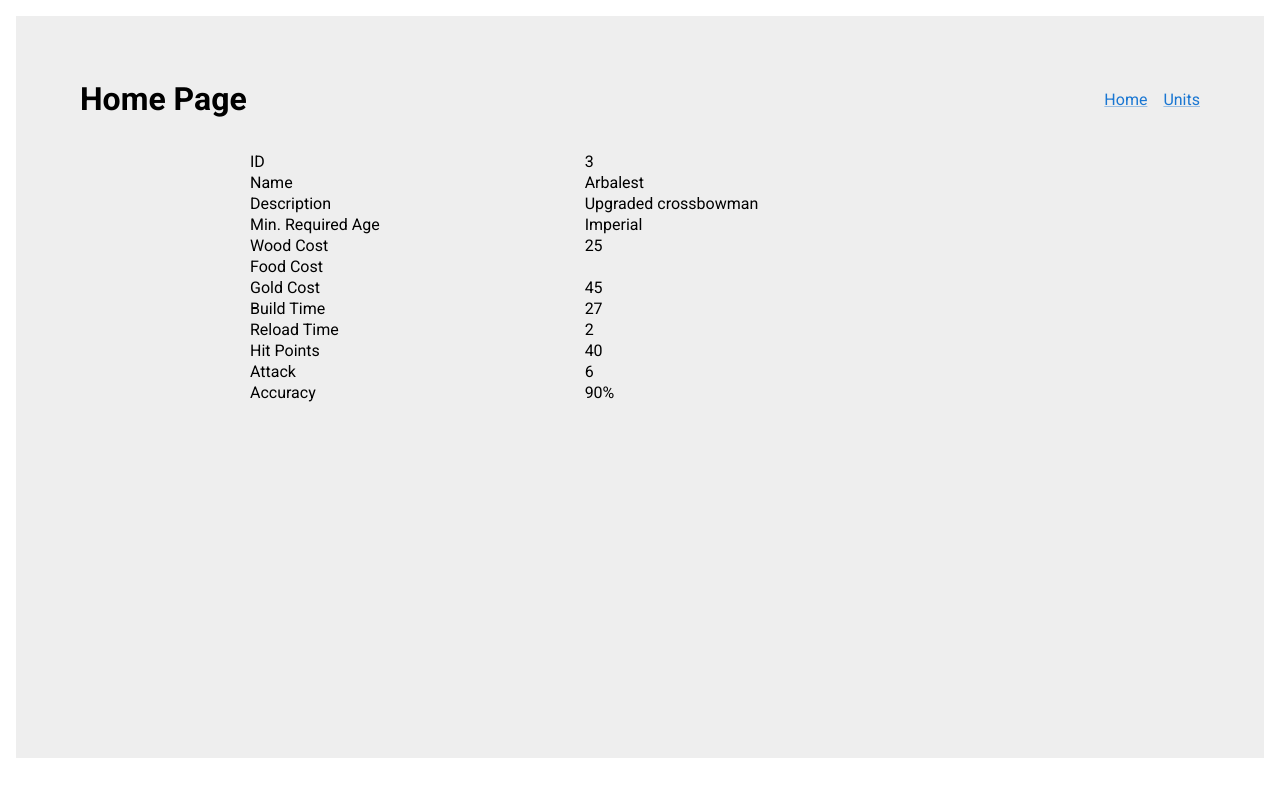
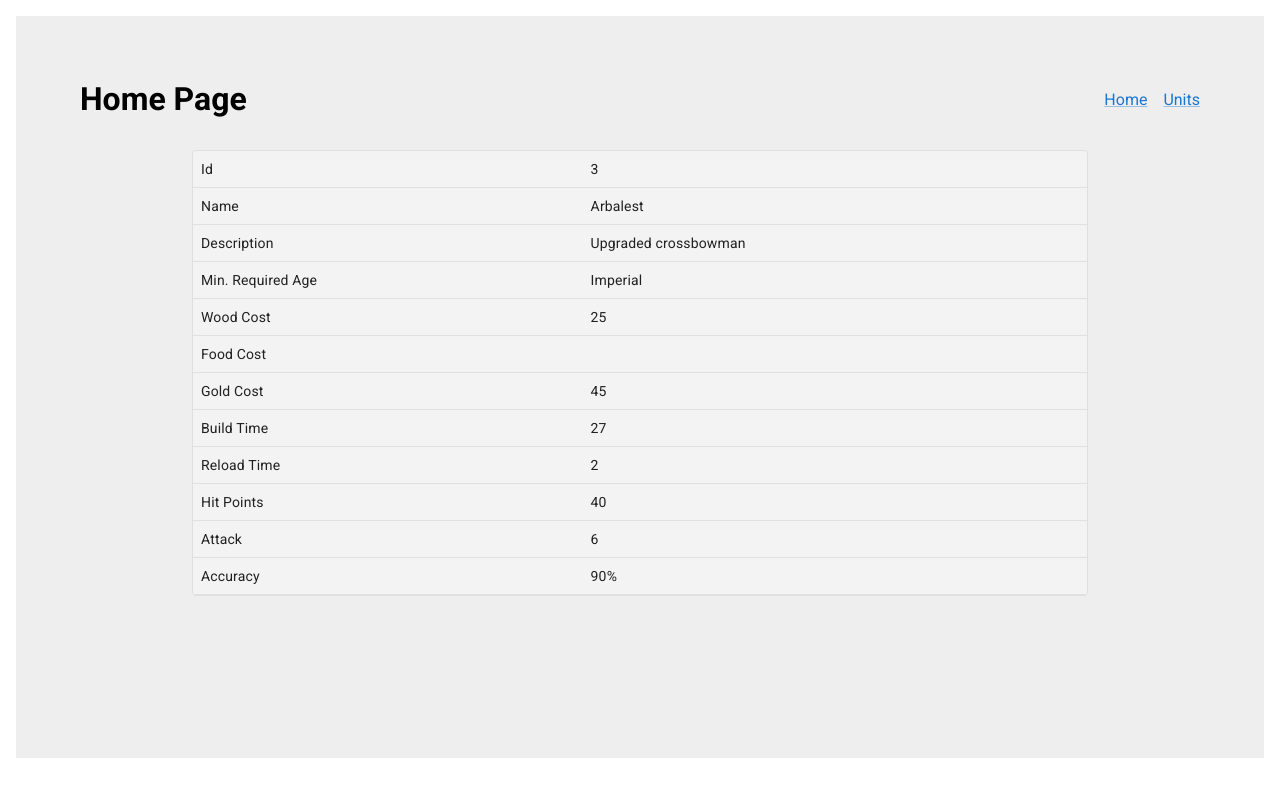
Before and after one commit to itskalender/adesso-fe-task, a React (Create React App) app: page /units/arbalest in a window 1280 px wide. Shown: the top 796 px of the page. Built offline with nearby package versions, Linux system fonts and the light colour scheme.

Commit message:
Task completed

```diff
--- a/src/components/List/index.js
+++ b/src/components/List/index.js
@@ -23,9 +23,8 @@ import { useTheme } from '@mui/material/styles';
 
 import './index.scss';
 
-function TablePaginationActions(props) {
+function TablePaginationActions({ count, page, rowsPerPage, onPageChange }) {
   const theme = useTheme();
-  const { count, page, rowsPerPage, onPageChange } = props;
 
   const handleFirstPageButtonClick = event => {
     onPageChange(event, 0);
@@ -84,9 +83,9 @@ function TablePaginationActions(props) {
     </Box>
   );
 }
-function List() {
-  const unitList = useSelector(state =>
-    state.units.filter(u => {
+
+function getFilteredUnits(state) {
+  return state.units.filter(u => {
     const { age: selectedAge } = state.currentState.filters;
     const {
       wood: woodRange,
@@ -116,12 +115,10 @@ function List() {
     }
 
     return ageFilter && woodFilter && foodFilter && goldFilter;
-    })
-  );
-  const [page, setPage] = useState(0);
-  const [rowsPerPage, setRowsPerPage] = useState(5);
+  });
+}
 
-  const getUnitCost = unit => {
+function getUnitCost(unit) {
   const hasCost = unit.cost !== null;
   const cost = [];
 
@@ -133,9 +130,13 @@ function List() {
   }
 
   return cost.join(', ');
-  };
+}
 
-  // Avoid a layout jump when reaching the last page with empty rows.
+function List() {
+  const unitList = useSelector(getFilteredUnits);
+  const [page, setPage] = useState(0);
+  const [rowsPerPage, setRowsPerPage] = useState(5);
+
   const emptyRows =
     page > 0 ? Math.max(0, (1 + page) * rowsPerPage - unitList.length) : 0;
 
@@ -215,85 +216,85 @@ function List() {
   );
 }
 
-// function List() {
-//   const unitList = useSelector(state =>
-//     state.units.filter(u => {
-//       const { age: selectedAge } = state.currentState.filters;
-//       const {
-//         wood: woodRange,
-//         food: foodRange,
-//         gold: goldRange,
-//       } = state.currentState.filters.costs;
+export default List;
 
-//       let ageFilter = u.age === selectedAge;
-//       let woodFilter = true;
-//       let foodFilter = true;
-//       let goldFilter = true;
+/* function List() {
+  const unitList = useSelector(state =>
+    state.units.filter(u => {
+      const { age: selectedAge } = state.currentState.filters;
+      const {
+        wood: woodRange,
+        food: foodRange,
+        gold: goldRange,
+      } = state.currentState.filters.costs;
 
-//       if (selectedAge === 'All') {
-//         ageFilter = true;
-//       }
+      let ageFilter = u.age === selectedAge;
+      let woodFilter = true;
+      let foodFilter = true;
+      let goldFilter = true;
 
-//       if (u.cost && u.cost.Wood) {
-//         woodFilter = u.cost.Wood <= woodRange[1] && u.cost.Wood >= woodRange[0];
-//       }
+      if (selectedAge === 'All') {
+        ageFilter = true;
+      }
 
-//       if (u.cost && u.cost.Food) {
-//         foodFilter = u.cost.Food <= foodRange[1] && u.cost.Food >= foodRange[0];
-//       }
+      if (u.cost && u.cost.Wood) {
+        woodFilter = u.cost.Wood <= woodRange[1] && u.cost.Wood >= woodRange[0];
+      }
 
-//       if (u.cost && u.cost.Gold) {
-//         goldFilter = u.cost.Gold <= goldRange[1] && u.cost.Gold >= goldRange[0];
-//       }
+      if (u.cost && u.cost.Food) {
+        foodFilter = u.cost.Food <= foodRange[1] && u.cost.Food >= foodRange[0];
+      }
 
-//       return ageFilter && woodFilter && foodFilter && goldFilter;
-//     })
-//   );
+      if (u.cost && u.cost.Gold) {
+        goldFilter = u.cost.Gold <= goldRange[1] && u.cost.Gold >= goldRange[0];
+      }
 
-//   const getUnitCost = unit => {
-//     const hasCost = unit.cost !== null;
-//     const cost = [];
+      return ageFilter && woodFilter && foodFilter && goldFilter;
+    })
+  );
 
-//     if (hasCost) {
-//       for (let [key, value] of Object.entries(unit.cost)) {
-//         const str = `${key}: ${value}`;
-//         cost.push(str);
-//       }
-//     }
+  const getUnitCost = unit => {
+    const hasCost = unit.cost !== null;
+    const cost = [];
 
-//     return cost.join(', ');
-//   };
+    if (hasCost) {
+      for (let [key, value] of Object.entries(unit.cost)) {
+        const str = `${key}: ${value}`;
+        cost.push(str);
+      }
+    }
 
-//   return (
-//     <div className="list">
-//       <h2 className="list__title">List</h2>
-//       <table className="list__table">
-//         <thead>
-//           <tr>
-//             <th>Id</th>
-//             <th>Name</th>
-//             <th>Age</th>
-//             <th>Costs</th>
-//           </tr>
-//         </thead>
-//         <tbody>
-//           {unitList.map(unit => (
-//             <tr key={unit.id}>
-//               <td>{unit.id}</td>
-//               <td>
-//                 <Link to={`/units/${unit.name.toLowerCase()}`}>
-//                   {unit.name}
-//                   <NorthEastIcon sx={{ fontSize: '16px' }} />
-//                 </Link>
-//               </td>
-//               <td>{unit.age}</td>
-//               <td>{getUnitCost(unit)}</td>
-//             </tr>
-//           ))}
-//         </tbody>
-//       </table>
-//     </div>
-//   );
-// }
+    return cost.join(', ');
+  };
 
-export default List;
+  return (
+    <div className="list">
+      <h2 className="list__title">List</h2>
+      <table className="list__table">
+        <thead>
+          <tr>
+            <th>Id</th>
+            <th>Name</th>
+            <th>Age</th>
+            <th>Costs</th>
+          </tr>
+        </thead>
+        <tbody>
+          {unitList.map(unit => (
+            <tr key={unit.id}>
+              <td>{unit.id}</td>
+              <td>
+                <Link to={`/units/${unit.name.toLowerCase()}`}>
+                  {unit.name}
+                  <NorthEastIcon sx={{ fontSize: '16px' }} />
+                </Link>
+              </td>
+              <td>{unit.age}</td>
+              <td>{getUnitCost(unit)}</td>
+            </tr>
+          ))}
+        </tbody>
+      </table>
+    </div>
+  );
+} */
--- a/src/components/List/index.scss
+++ b/src/components/List/index.scss
@@ -22,5 +22,10 @@
       display: flex;
       align-items: center;
     }
+
+    td,
+    th {
+      padding: 8px;
+    }
   }
 }
--- a/src/components/UnitDetails/index.js
+++ b/src/components/UnitDetails/index.js
@@ -1,78 +1,80 @@
 import { useParams } from 'react-router-dom';
 import { useSelector } from 'react-redux';
+
+import Table from '@mui/material/Table';
+import TableBody from '@mui/material/TableBody';
+import TableCell from '@mui/material/TableCell';
+import TableContainer from '@mui/material/TableContainer';
+import TableHead from '@mui/material/TableHead';
+import TableRow from '@mui/material/TableRow';
+import Paper from '@mui/material/Paper';
+
+import { getUnitData } from '../../utils';
 
 import './index.scss';
 
 function UnitDetails() {
   const { unit } = useParams();
-
-  const unitData = useSelector(state => {
-    const upperCaseUnitName = unit
-      .split(' ')
-      .map(word => word[0].toUpperCase() + word.slice(1))
-      .join(' ');
-
-    const selectedUnit = state.units.find(
-      unit => unit.name === upperCaseUnitName
-    );
-    console.log(selectedUnit);
-    return selectedUnit;
-  });
+  const unitData = useSelector(state => getUnitData(state, unit));
 
   return (
     <div className="unit-details">
-      <table className="unit-details__table">
-        <tbody>
-          <tr>
-            <td>ID</td>
-            <td>{unitData.id}</td>
-          </tr>
-          <tr>
-            <td>Name</td>
-            <td>{unitData.name}</td>
-          </tr>
-          <tr>
-            <td>Description</td>
-            <td>{unitData.description}</td>
-          </tr>
-          <tr>
-            <td>Min. Required Age</td>
-            <td>{unitData.age}</td>
-          </tr>
-          <tr>
-            <td>Wood Cost</td>
-            <td>{unitData.cost.Wood}</td>
-          </tr>
-          <tr>
-            <td>Food Cost</td>
-            <td>{unitData.cost.Food}</td>
-          </tr>
-          <tr>
-            <td>Gold Cost</td>
-            <td>{unitData.cost.Gold}</td>
-          </tr>
-          <tr>
-            <td>Build Time</td>
-            <td>{unitData.build_time}</td>
-          </tr>
-          <tr>
-            <td>Reload Time</td>
-            <td>{unitData.reload_time}</td>
-          </tr>
-          <tr>
-            <td>Hit Points</td>
-            <td>{unitData.hit_points}</td>
-          </tr>
-          <tr>
-            <td>Attack</td>
-            <td>{unitData.attack}</td>
-          </tr>
-          <tr>
-            <td>Accuracy</td>
-            <td>{unitData.accuracy}</td>
-          </tr>
-        </tbody>
-      </table>
+      <div className="unit-details__table">
+        <TableContainer component={Paper}>
+          <Table sx={{ minWidth: 650 }} aria-label="simple table">
+            <TableBody>
+              <TableRow>
+                <TableCell>Id</TableCell>
+                <TableCell>{unitData.id}</TableCell>
+              </TableRow>
+              <TableRow>
+                <TableCell>Name</TableCell>
+                <TableCell>{unitData.name}</TableCell>
+              </TableRow>
+              <TableRow>
+                <TableCell>Description</TableCell>
+                <TableCell>{unitData.description}</TableCell>
+              </TableRow>
+              <TableRow>
+                <TableCell>Min. Required Age</TableCell>
+                <TableCell>{unitData.age}</TableCell>
+              </TableRow>
+              <TableRow>
+                <TableCell>Wood Cost</TableCell>
+                <TableCell>{unitData.cost.Wood}</TableCell>
+              </TableRow>
+              <TableRow>
+                <TableCell>Food Cost</TableCell>
+                <TableCell>{unitData.cost.Food}</TableCell>
+              </TableRow>
+              <TableRow>
+                <TableCell>Gold Cost</TableCell>
+                <TableCell>{unitData.cost.Gold}</TableCell>
+              </TableRow>
+              <TableRow>
+                <TableCell>Build Time</TableCell>
+                <TableCell>{unitData.build_time}</TableCell>
+              </TableRow>
+              <TableRow>
+                <TableCell>Reload Time</TableCell>
+                <TableCell>{unitData.reload_time}</TableCell>
+              </TableRow>
+              <TableRow>
+                <TableCell>Hit Points</TableCell>
+                <TableCell>{unitData.hit_points}</TableCell>
+              </TableRow>
+              <TableRow>
+                <TableCell>Attack</TableCell>
+                <TableCell>{unitData.attack}</TableCell>
+              </TableRow>
+              <TableRow>
+                <TableCell>Accuracy</TableCell>
+                <TableCell>{unitData.accuracy}</TableCell>
+              </TableRow>
+            </TableBody>
+          </Table>
+        </TableContainer>
+      </div>
     </div>
   );
 }
--- a/src/components/UnitDetails/index.scss
+++ b/src/components/UnitDetails/index.scss
@@ -1,9 +1,24 @@
+@use '../../style/variables' as v;
+
 .unit-details {
   min-height: 68vh;
 
   .unit-details__table {
-    width: 70%;
+    width: 80%;
 
-    margin-left: 15%;
+    margin-left: 10%;
+
+    > div:first-of-type {
+      background-color: v.$unit-list-background-color;
+
+      border: 1px solid v.$unit-list-border-color;
+
+      box-shadow: none;
+    }
+
+    td,
+    th {
+      padding: 8px;
+    }
   }
 }
--- a/src/utils/index.js
+++ b/src/utils/index.js
@@ -1 +1,2 @@
 export { getPageTitle } from './app';
+export { getUnitData } from './unit-details';
--- /dev/null
+++ b/src/utils/unit-details/index.js
@@ -0,0 +1,8 @@
+export function getUnitData(state, unit) {
+  const upperCaseUnitName = unit
+    .split(' ')
+    .map(word => word[0].toUpperCase() + word.slice(1))
+    .join(' ');
+
+  return state.units.find(unit => unit.name === upperCaseUnitName);
+}
```
Lines whose indentation alone changed are shown as unchanged.
